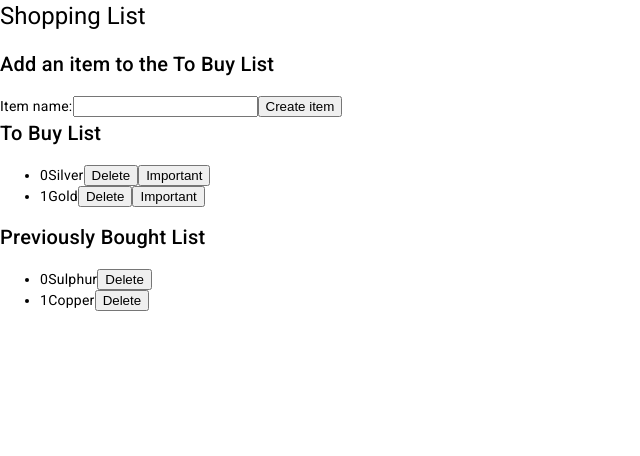
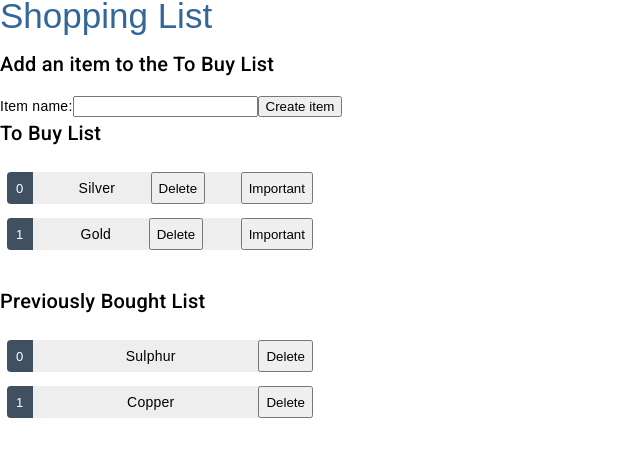
Before and after one commit to JackCollier/angular-shopping-list, an Angular app: page / in a window 1280 px wide. Shown: the top 456 px of the page, without its empty margins (0-640 px from the left). Built offline with nearby package versions, Linux system fonts and the light colour scheme; data requests are answered from the project's data file.

Commit message:
basic styling

```diff
--- a/src/app/app.component.css
+++ b/src/app/app.component.css
@@ -0,0 +1,31 @@
+h1 {
+  color: #369;
+  font-family: Arial, Helvetica, sans-serif;
+  font-size: 250%;
+}
+h2,
+h3 {
+  color: #444;
+  font-family: Arial, Helvetica, sans-serif;
+  font-weight: lighter;
+}
+body {
+  margin: 2em;
+}
+body,
+input[type="text"],
+button {
+  color: #333;
+  font-family: Cambria, Georgia, serif;
+}
+
+* {
+  font-family: Arial, Helvetica, sans-serif;
+}
+
+.app-container {
+  display: flex;
+  align-items: center;
+  flex-direction: column;
+  justify-content: center;
+}
--- a/src/app/shopping-list-display/shopping-list-display.component.css
+++ b/src/app/shopping-list-display/shopping-list-display.component.css
@@ -1,3 +1,84 @@
+.list {
+  margin: 0 0 2em 0;
+  list-style-type: none;
+  padding: 0;
+  width: 20rem;
+}
+
+.list li {
+  display: flex;
+}
+
+.list .listItem {
+  flex: 1;
+  position: relative;
+  left: 0;
+  background-color: #eee;
+  margin: 0.5em;
+  padding: 0;
+  border-radius: 4px;
+  display: flex;
+  align-items: stretch;
+  justify-content: space-between;
+  height: 2rem;
+}
+
+.list button:hover {
+  color: #2c3a41;
+  background-color: #e6e6e6;
+  left: 0.1em;
+}
+
+.list button:active {
+  background-color: #525252;
+  color: #fafafa;
+}
+
+.list button.selected {
+  background-color: black;
+  color: white;
+}
+
+.list button.selected:hover {
+  background-color: #505050;
+  color: white;
+}
+
+.list button.selected:active {
+  background-color: black;
+  color: white;
+}
+
+.list .badge {
+  display: inline-block;
+  font-size: small;
+  color: white;
+  padding: 0.8em 0.7em 0 0.7em;
+  background-color: #405061;
+  line-height: 1em;
+  margin-right: 0.8em;
+  border-radius: 4px 0 0 4px;
+}
+
+.list .name {
+  align-self: center;
+}
+
+.important0 {
+  background-color: rgb(192, 99, 99);
+}
+
+.invis {
+  background-color: none;
+  width: 20rem;
+  opacity: none;
+}
+
 .important-item {
   background-color: rgb(212, 156, 156);
 }
+
+.container {
+  display: flex;
+  flex-direction: row;
+}
```
